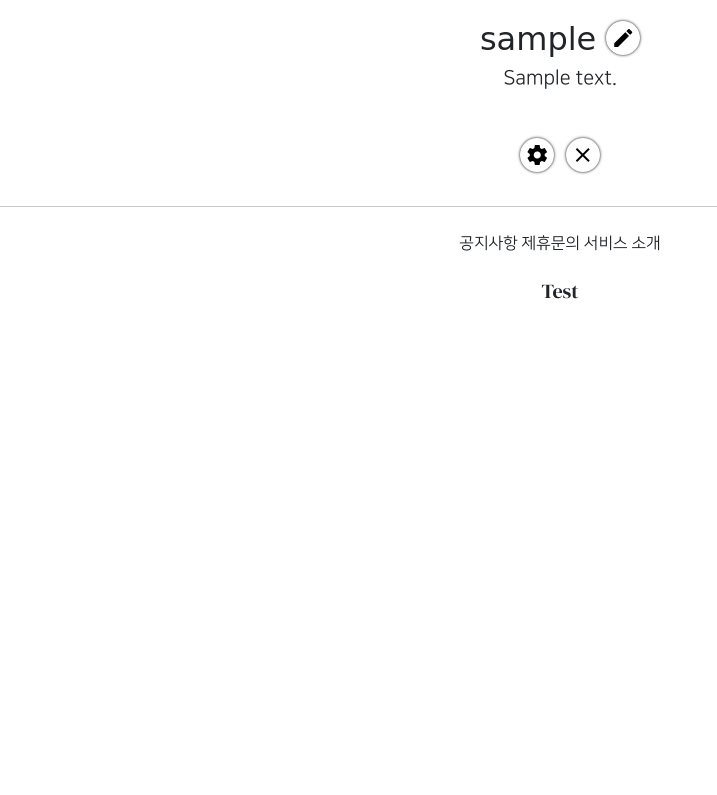
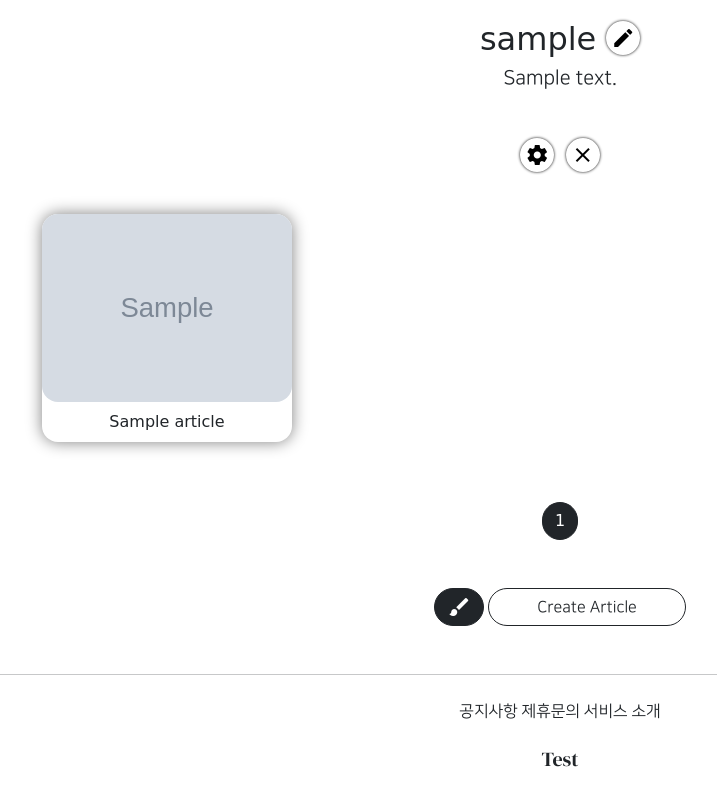
Before and after one commit to suyeon-K/GIS_web_project_1, a Django app: page /accounts/detail/1 in a window 1280 px wide. Shown: the part 493-1288 px from the top of the page, without its empty margins (80-797 px from the left). Before the commit the page ends 792 px from the top, so only its background shows below. Run offline with Django 3.2, Linux system fonts and the light colour scheme; a user stored in the database is signed in; tables that the repository leaves empty hold one stand-in row (values such as "Sample post"); grey boxes marked "Sample" are stand-in pictures; parts of the project's set-up code (start-up, migrations or seed data) failed here and were passed over; some libraries are stand-ins or nearby versions; some web fonts are replaced.

Commit message:
8/18_mypage_articles

```diff
--- a/accountapp/templates/accountapp/detail.html
+++ b/accountapp/templates/accountapp/detail.html
@@ -44,4 +44,8 @@
 
     </div>
 
+    <div>
+        {% include 'snippets/list_fragment.html' with article_list=object_list %}
+    </div>
+
 {% endblock %}
--- a/accountapp/views.py
+++ b/accountapp/views.py
@@ -8,10 +8,12 @@ from django.shortcuts import render
 from django.urls import reverse, reverse_lazy
 from django.utils.decorators import method_decorator
 from django.views.generic import CreateView, DetailView, UpdateView, DeleteView
+from django.views.generic.list import MultipleObjectMixin
 
 from accountapp.decorators import account_ownership_required
 from accountapp.forms import AccountCreationForm
 from accountapp.models import NewModel
+from articleapp.models import Article
 
 
 @login_required
@@ -45,10 +47,16 @@ class AccountCreateView(CreateView):
     template_name = 'accountapp/create.html'
 
 
-class AccountDetailView(DetailView):
+class AccountDetailView(DetailView, MultipleObjectMixin):
     model = User
     context_object_name = 'target_user'
     template_name = 'accountapp/detail.html'
+
+    paginate_by = 20
+
+    def get_context_data(self, **kwargs):
+        article_list = Article.objects.filter(writer=self.object)
+        return super().get_context_data(object_list=article_list, **kwargs)
 
 
 has_ownership = [login_required, account_ownership_required]
```
